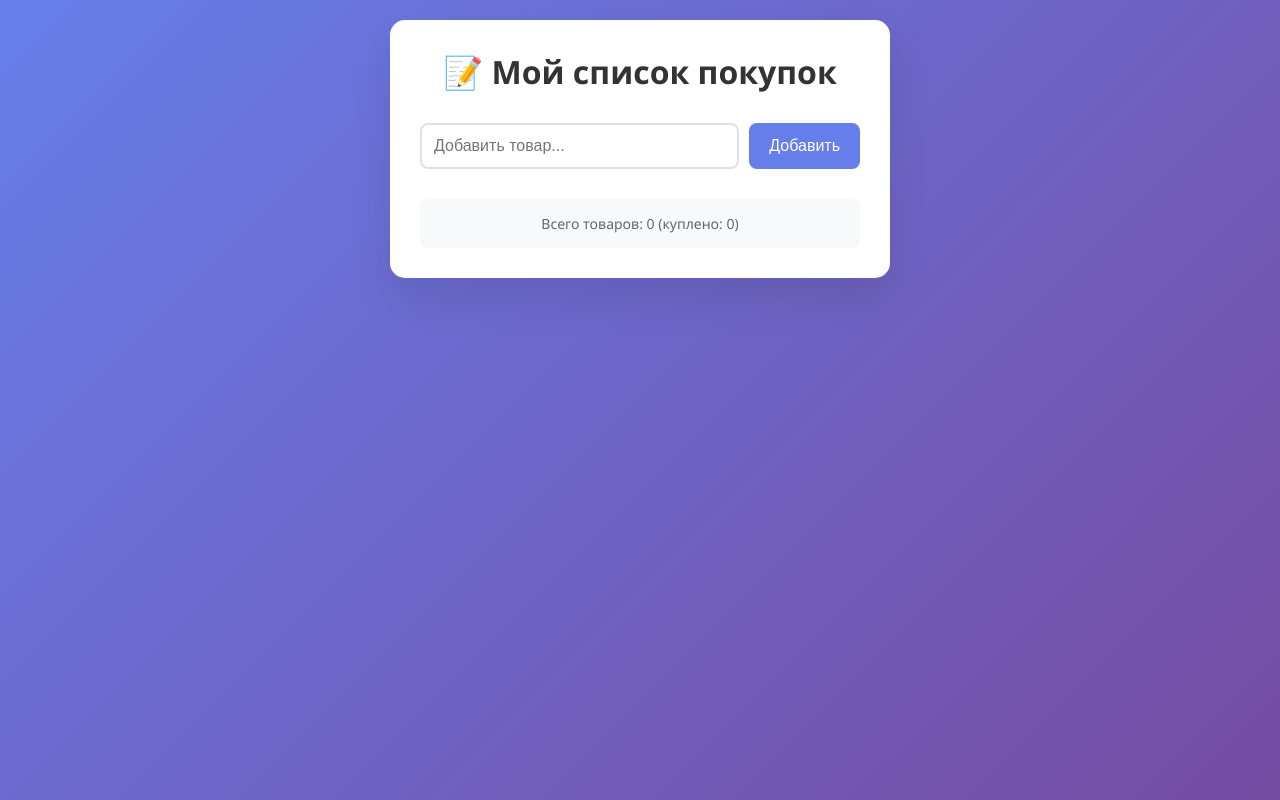
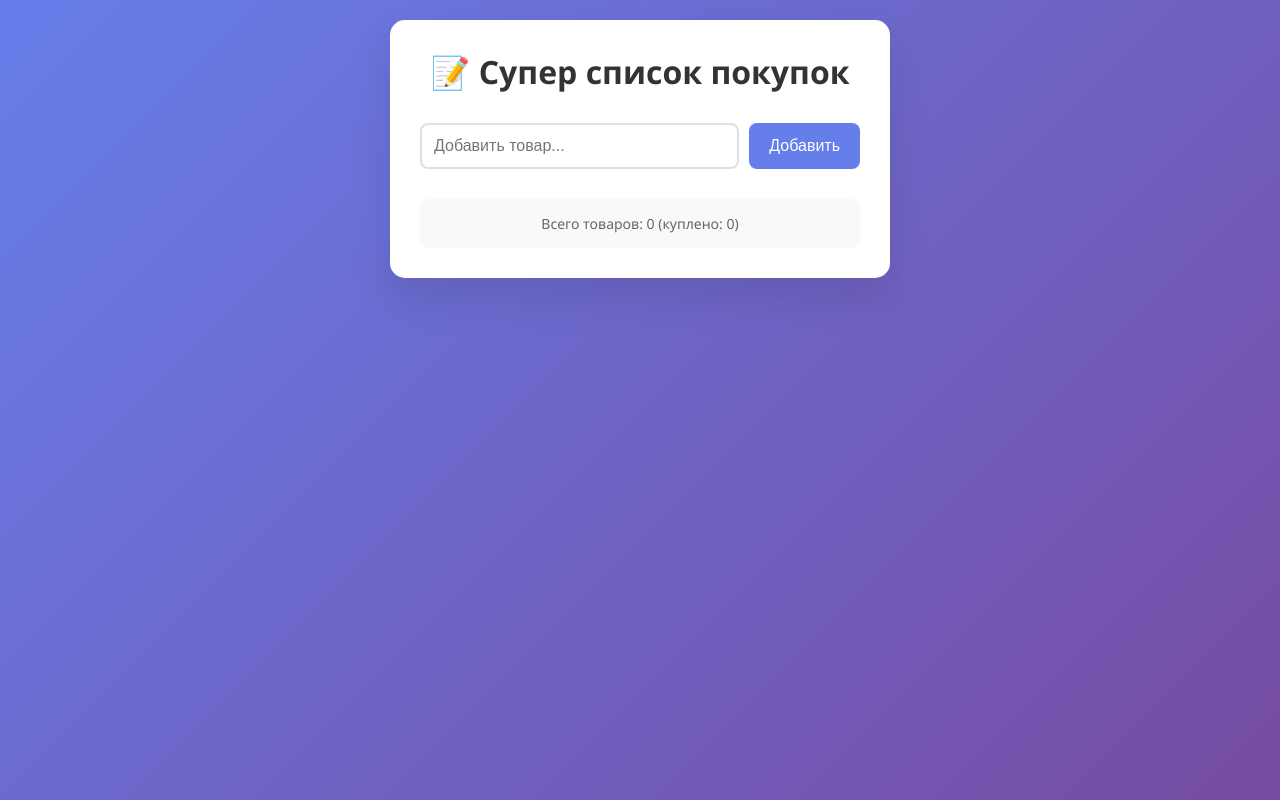
Before and after one commit to Makarenko444/shopping-list-app, a plain HTML site: page index.html in a window 1280 px wide. Drawn offline with Linux system fonts and the light colour scheme.

Commit message:
Update index.html

```diff
--- a/index.html
+++ b/index.html
@@ -8,7 +8,7 @@
 </head>
 <body>
     <div class="container">
-        <h1>📝 Мой список покупок</h1>
+        <h1>📝 Супер список покупок</h1>
 
         <div class="add-item">
             <input type="text" id="itemInput" placeholder="Добавить товар...">
```
